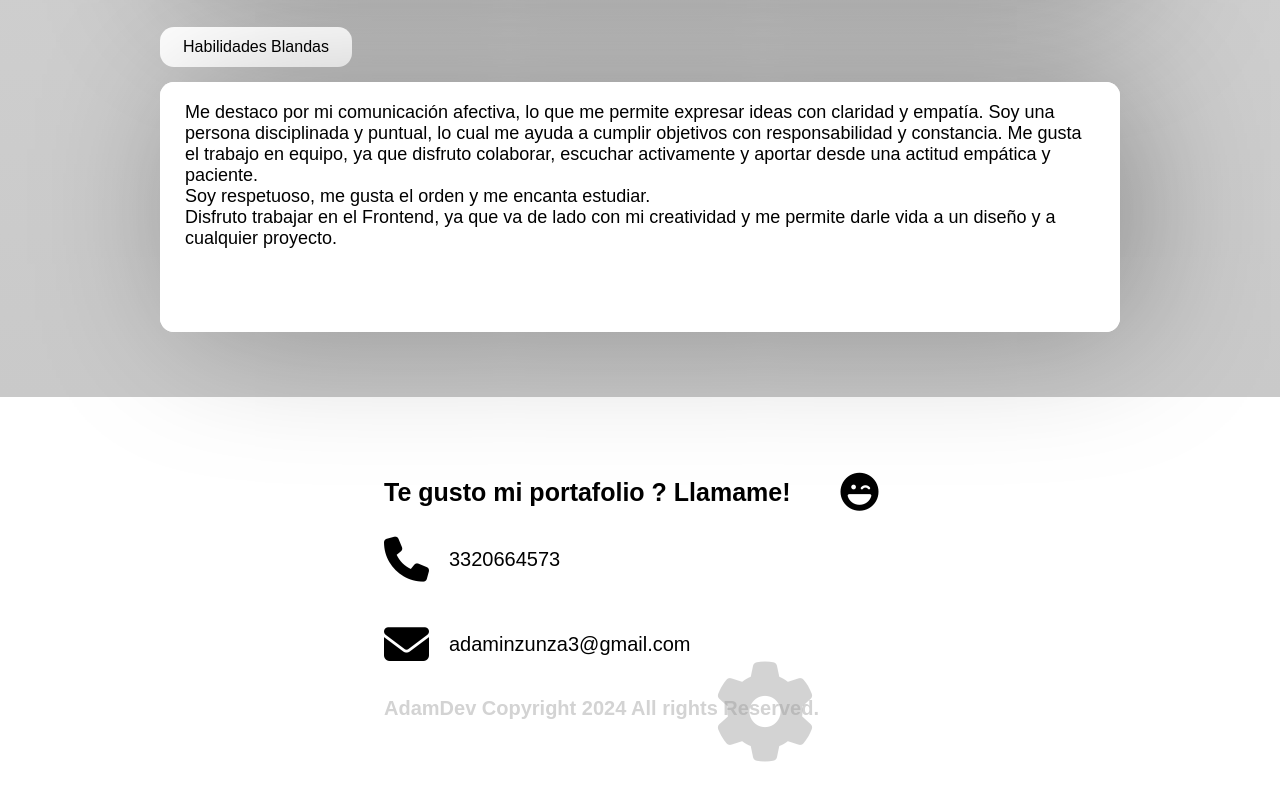
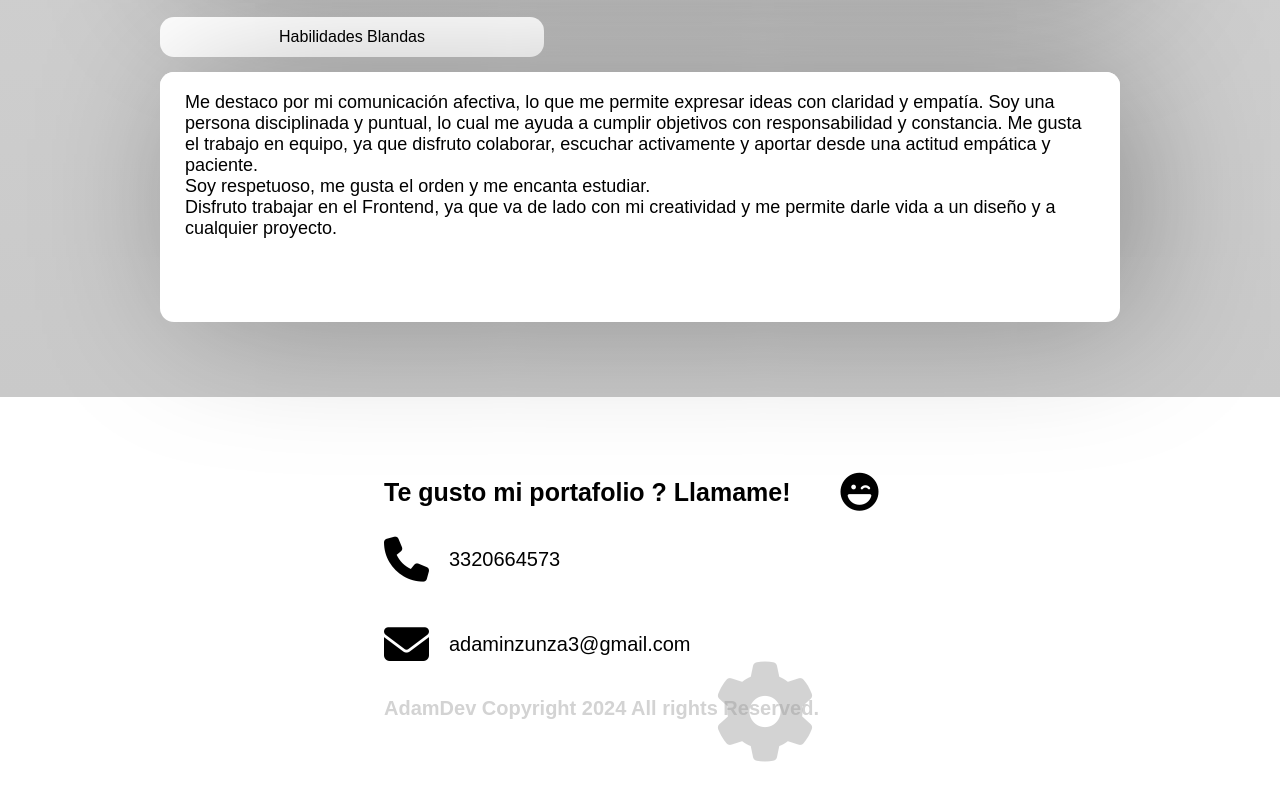
Before and after one commit to AdamRamirezDev/PortafolioFrontend, a plain HTML site: page index.html in a window 1280 px wide. Shown: the part 4062-4859 px from the top of the page. Drawn offline with Linux system fonts and the light colour scheme; a web font is replaced by a local one.

Commit message:
Guardando progreso

```diff
--- a/styles/_skills.scss
+++ b/styles/_skills.scss
@@ -18,7 +18,7 @@
 
 .skills__container__tecnologias{
     width: 100%;
-    height: 250px;
+    height: auto;
     border-radius: 14px;
     background-color: white;
     -webkit-box-shadow: 18px 2px 150px -14px rgba(0,0,0,0.36);
@@ -49,7 +49,7 @@
 //-------------------Contenedor de SoftSkills ------------------------ //
 
 .skills__container__softSkills__title{
-    width: 20%;
+    width: 40%;
     height: 40px;
     background-color: white;
     border-radius: 14px;
@@ -63,6 +63,7 @@
 
 .skills__container__softSkills{
     width: 100%;
+    height: 250px;
     background-color: white;
     border-radius: 14px;
     -webkit-box-shadow: 18px 2px 150px -14px rgba(0,0,0,0.36);
@@ -71,9 +72,10 @@
 
     .habilidades__blandas{
         width: 100%;
-        height: 250px;
+        height: auto;
         background-color: white;
         border-radius: 14px;
+        margin-bottom: 20px;
 
         &.active{
             background-color: rgb(39, 39, 39);
```
Also changed, not shown: styles/styles.css, 1 other file.
